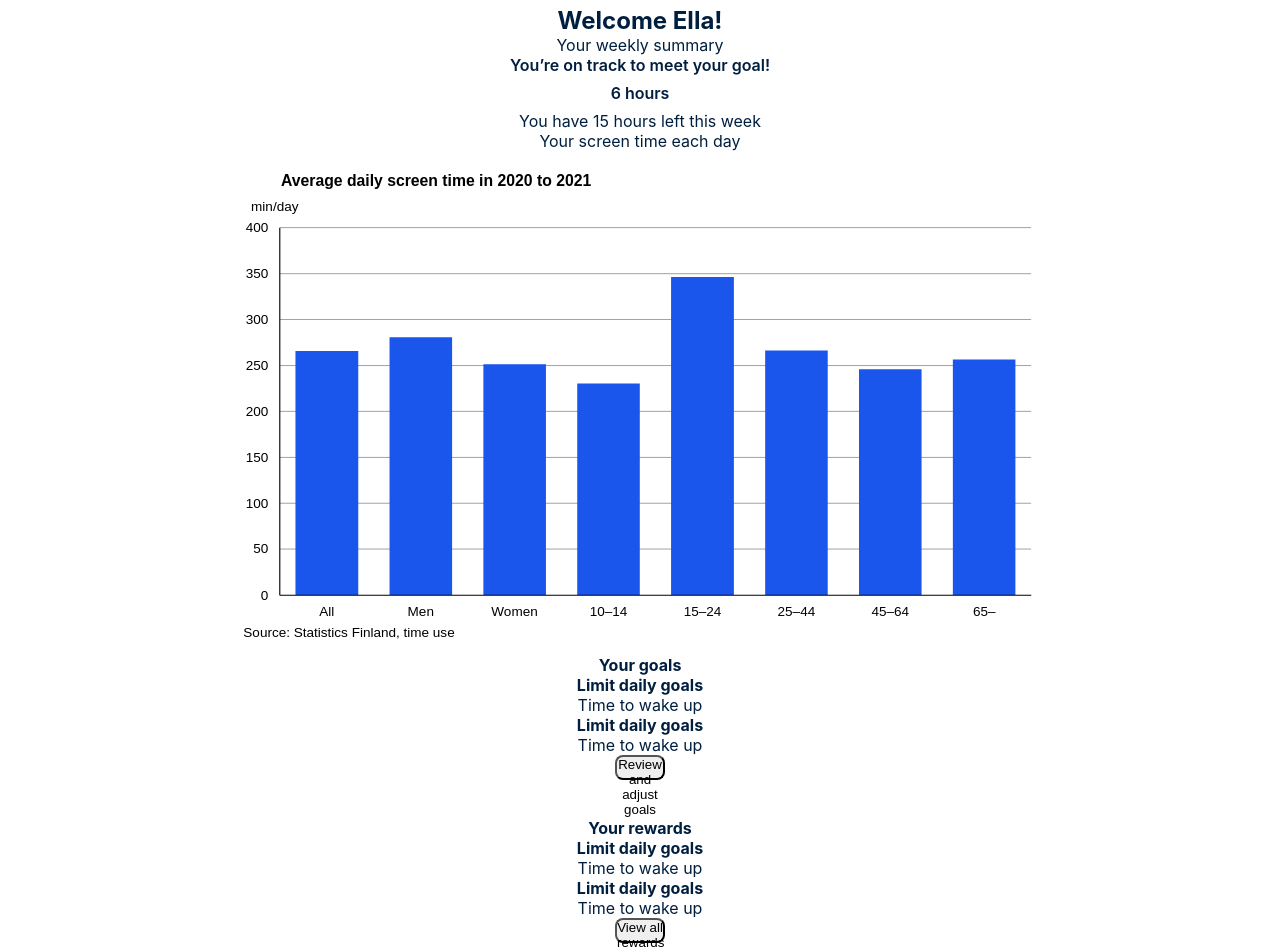
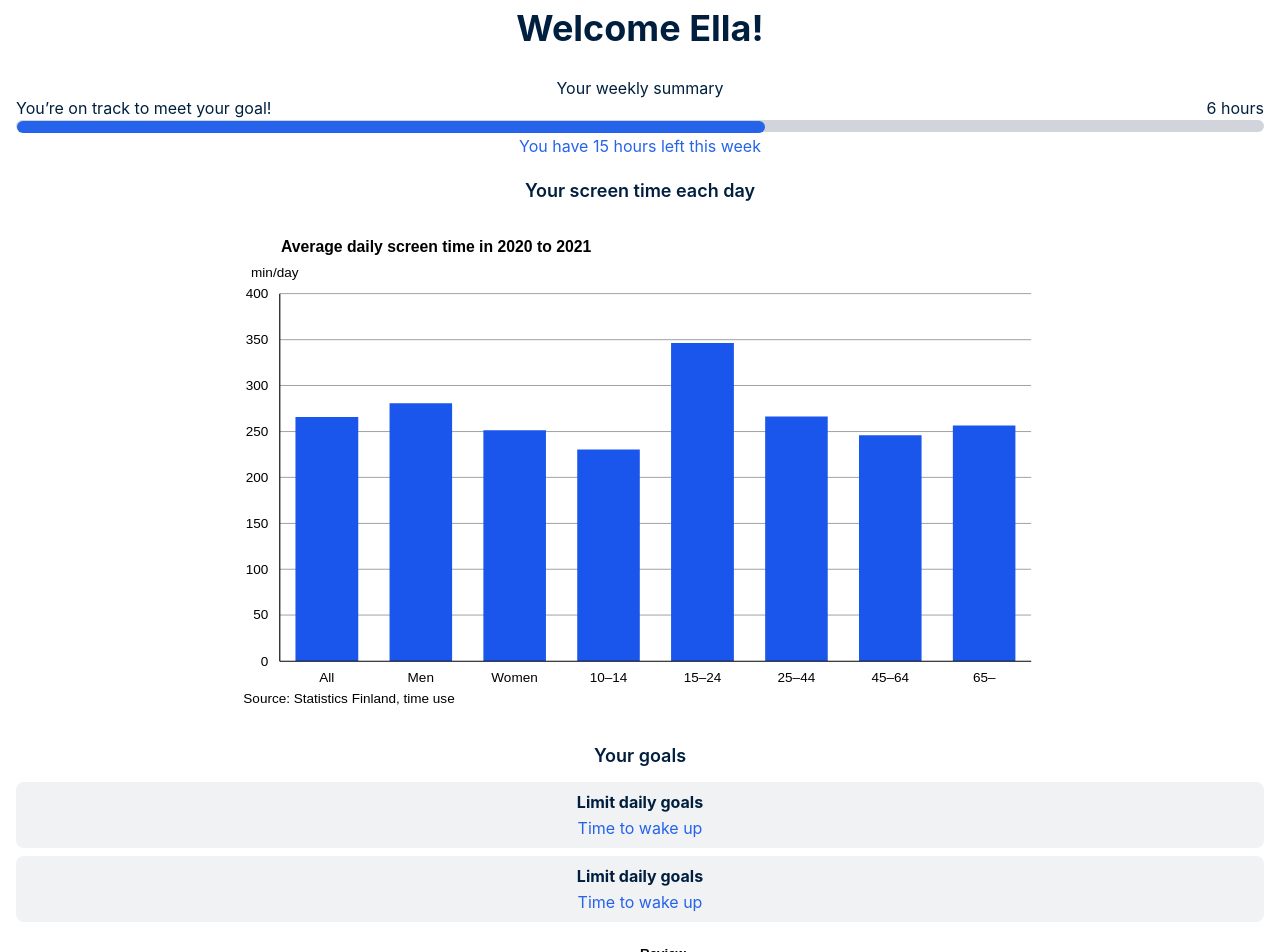
Before and after one commit to Brute-force1/Nits-hack, a React (Create React App) app: page /tracking in a window 1280 px wide. Shown: the part 60-1012 px from the top of the page. Built offline with nearby package versions, Linux system fonts and the light colour scheme.

Commit message:
Update Tracking.js

```diff
--- a/src/pages/Tracking.js
+++ b/src/pages/Tracking.js
@@ -5,7 +5,7 @@ import kuvio from "../assests/Kuvio 1 Ruutuaika EN.svg"
 
 const Box = ({ headerText, text }) => {
   return (
-    <div className="box">
+    <div className="box1">
       <h4>{headerText}</h4>
       <p>{text}</p>
     </div>
@@ -17,23 +17,23 @@ const Trackingpage = () => {
     <>
 
         <div className="container1">
-      <h2 className="heading">Welcome Ella!</h2>
-      <p className="subheading">Your weekly summary</p>
+      <h2 className="heading1">Welcome Ella!</h2>
+      <p className="subheading1">Your weekly summary</p>
 
-      <div className="progress-container">
-        <div className='progress-bar-heading'>
-          <p className="progress-head">You’re on track to meet your goal!</p>
+      <div className="progress-container1">
+        <div className='progress-bar-heading1'>
+          <p className="progress-head1">You’re on track to meet your goal!</p>
 
-          <p className='progress-head'>6 hours</p>
+          <p className='progress-head1'>6 hours</p>
         </div>
-        <div className="progress-bar">
-          <div className="progress-fill"></div>
+        <div className="progress-bar1">
+          <div className="progress-fill1"></div>
         </div>
-        <p className="status-text">You have 15 hours left this week</p>
+        <p className="status-text1">You have 15 hours left this week</p>
       </div>
 
-      <div className="section">
-        <p className="section-heading">Your screen time each day</p>
+      <div className="section1">
+        <p className="section-heading1">Your screen time each day</p>
         {/* Screen time chart */}
         <div>
             <img src={kuvio} alt="" height={500}/>
@@ -41,25 +41,25 @@ const Trackingpage = () => {
         {/* <MyChartComponent /> */}
       </div>
 
-      <div className="section">
-        <h4 className="section-heading">Your goals</h4>
-        <div className="flex-container">
+      <div className="section1">
+        <h4 className="section-heading1">Your goals</h4>
+        <div className="flex-container1">
           <Box headerText="Limit daily goals " text="Time to wake up" />
           <Box headerText="Limit daily goals " text="Time to wake up" />
         </div>
         <div className="center-align">
-          <button className="button">Review and adjust goals</button>
+          <button className="button1">Review and adjust goals</button>
         </div>
       </div>
 
-      <div className="section">
-        <h4 className="section-heading">Your rewards</h4>
-        <div className="flex-container">
+      <div className="section1">
+        <h4 className="section-heading1">Your rewards</h4>
+        <div className="flex-container1">
           <Box headerText="Limit daily goals " text="Time to wake up" />
           <Box headerText="Limit daily goals " text="Time to wake up" />
         </div>
-        <div className="center-align">
-          <button className="button">View all rewards</button>
+        <div className="center-align1">
+          <button className="button1">View all rewards</button>
         </div>
       </div>
     </div>
```
